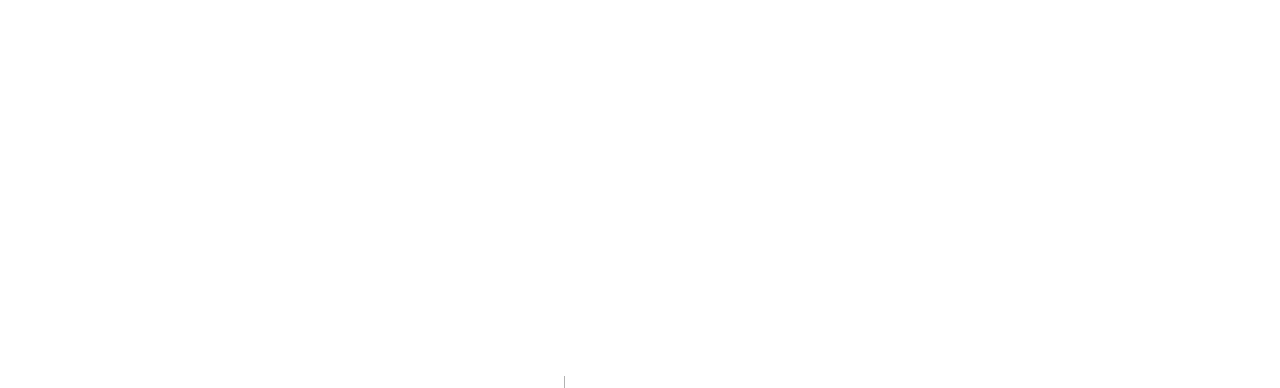
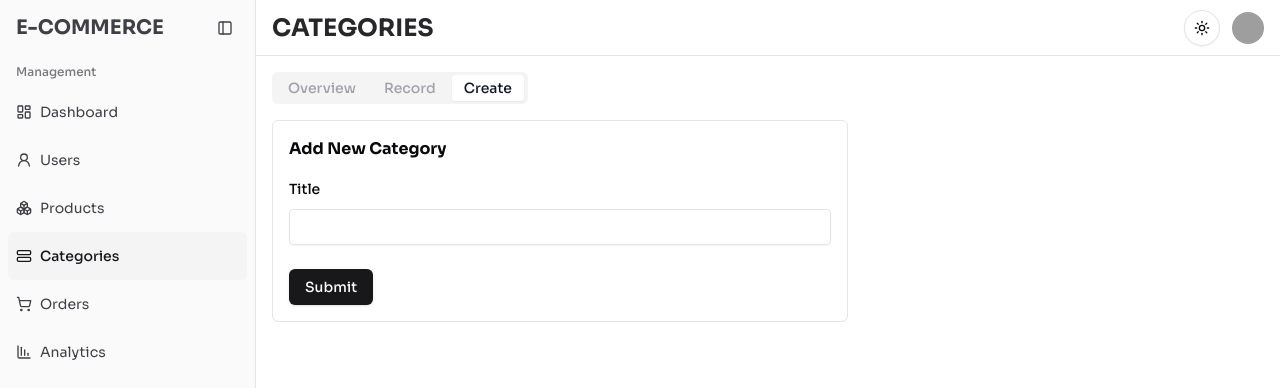
Before and after one commit to Prabawa2222/ecommerce-next-express, a Next.js app in the folder admin/: page /categories/create in a window 1280 px wide. Before the commit this address had no page. Shown: the top 388 px of the page. Built offline with nearby package versions, Linux system fonts and the light colour scheme; no server answers; grey boxes are pictures that could not be loaded.

Commit message:
feat(admin): add Create Category page

```diff
--- /dev/null
+++ b/admin/src/app/(dashboard)/(management)/categories/create/page.tsx
@@ -0,0 +1,10 @@
+import PageContainer from '@/components/container/page-container'
+import CreateCategoryForm from './_components/create-category-form'
+
+export default function CreateProductPage() {
+  return (
+    <PageContainer>
+      <CreateCategoryForm />
+    </PageContainer>
+  )
+}
```
